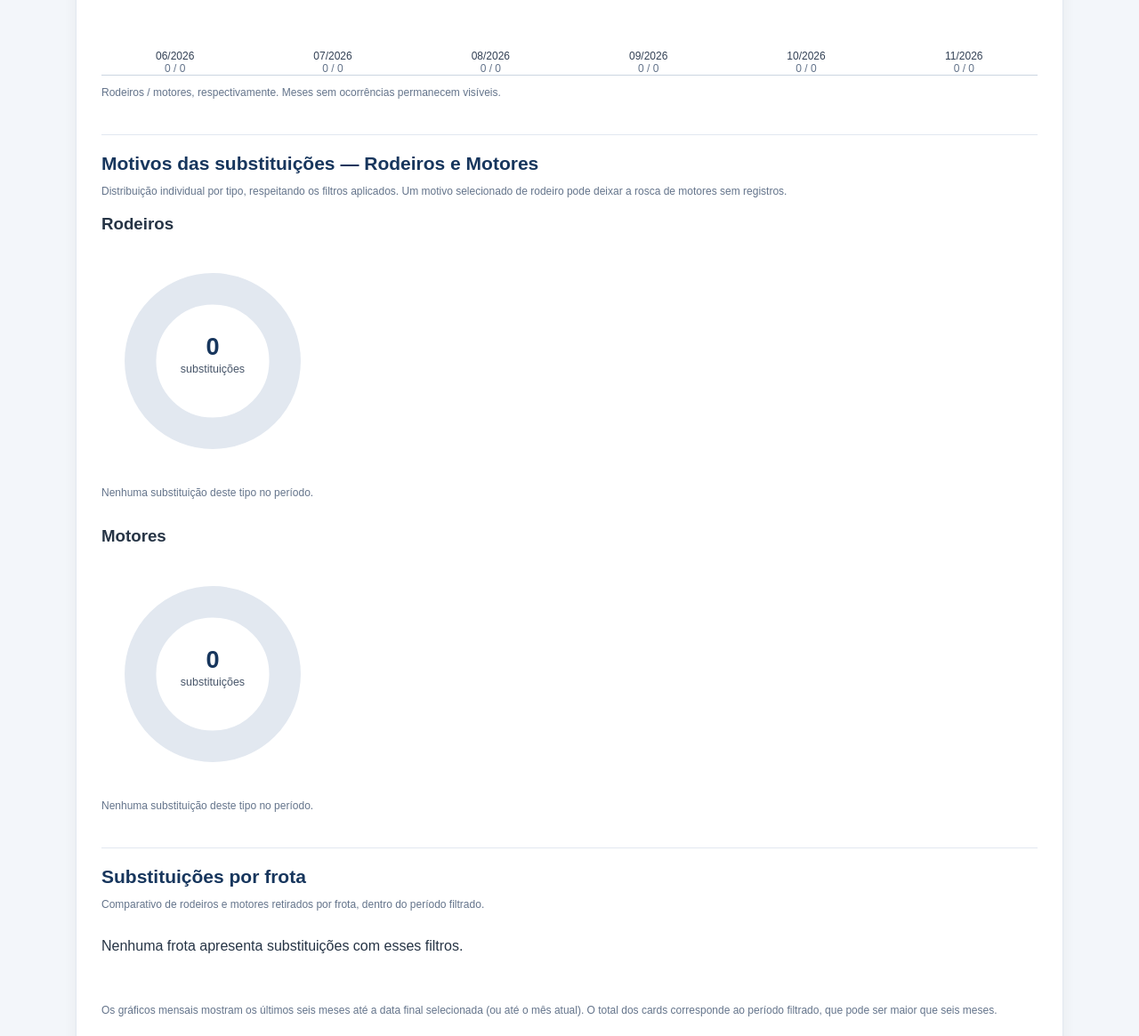
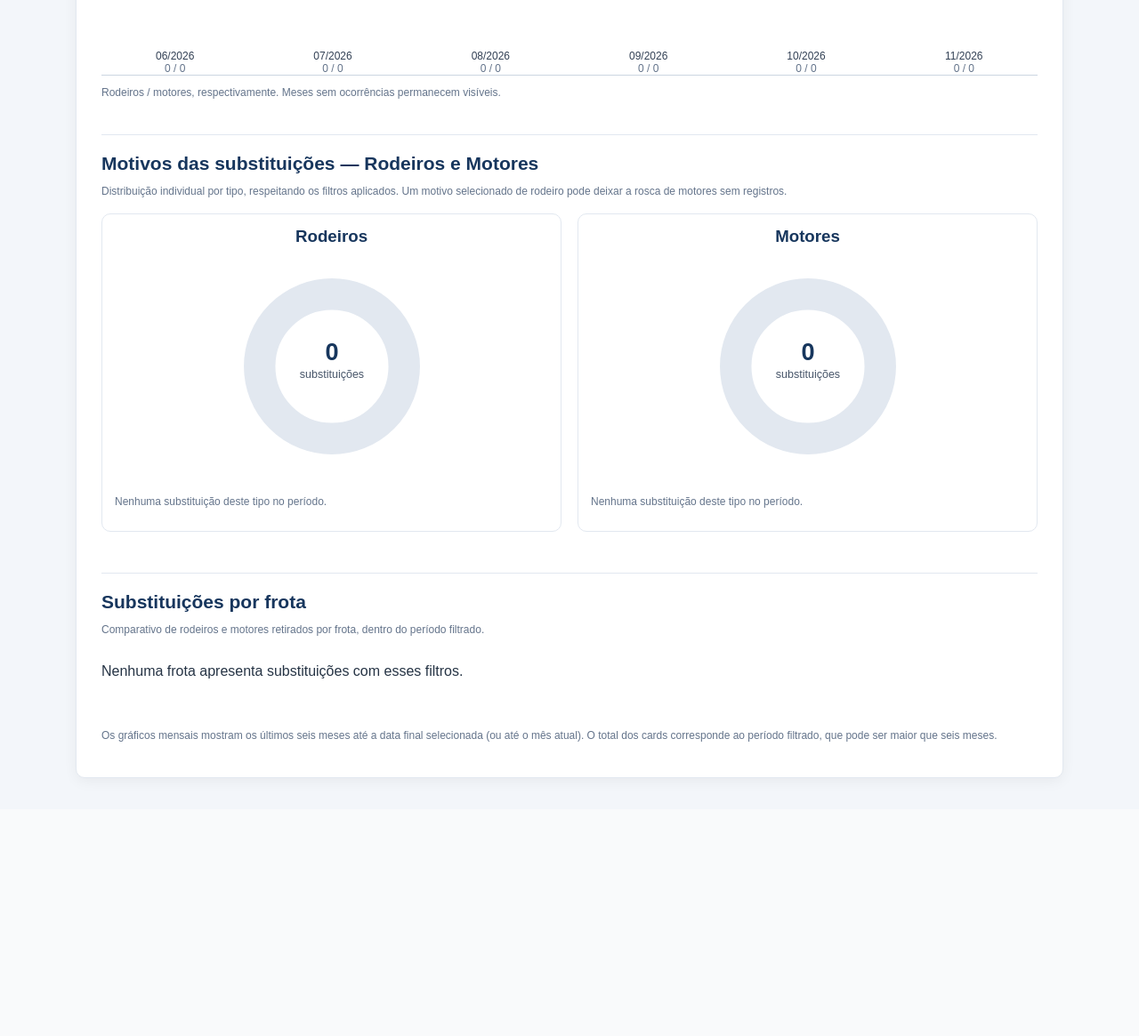
Before and after one commit to DiegoArmelin/SGR-M, a Laravel app: page /indicadores/historico in a window 1280 px wide. Shown: the part 941-2106 px from the top of the page at 89% size. After the commit the page ends 1819 px from the top, so only its background shows below. Run offline with Laravel 12, Linux system fonts and the light colour scheme; a user stored in the database is signed in; data comes from the database, SQL or seed files in the repository; data that the repository does not hold is empty.

Commit message:
style: organiza roscas lado a lado em desktop e PDF

```diff
--- a/resources/views/dashboard-gerencial/partials/historico-estilos.blade.php
+++ b/resources/views/dashboard-gerencial/partials/historico-estilos.blade.php
@@ -11,7 +11,11 @@
 .hg-rod{background:#2563eb}
 .hg-mot{background:#ea580c}
 .hg-bar-label{font-size:12px;margin-top:8px;white-space:nowrap;color:#334155}
-.hg-donut-layout{display:grid;grid-template-columns:260px 1fr;gap:24px;align-items:center}
+.hg-donuts-two{display:grid;grid-template-columns:repeat(2,minmax(0,1fr));gap:18px;margin:18px 0}
+.hg-donut-card{border:1px solid #e2e8f0;border-radius:10px;padding:14px;min-width:0}
+.hg-donut-card h3{text-align:center;color:#17365d;margin:0 0 10px}
+.hg-donut-single{display:flex;align-items:center;flex-direction:column;gap:8px}
+.hg-donut-single .hg-motivos{width:100%}
 .hg-donut{width:250px;max-width:100%}
 .hg-motivos{display:grid;gap:6px}
 .hg-motivo-item{display:flex;align-items:baseline;gap:8px;font-size:12px;border-bottom:1px solid #e2e8f0;padding:6px 0}
@@ -24,6 +28,6 @@
 .hg-track-row small{color:#475569}
 .hg-track{height:15px;background:#f1f5f9;border-radius:4px;overflow:hidden}
 .hg-track div{height:100%;border-radius:4px}
-@media(max-width:750px){.hg-donut-layout{grid-template-columns:1fr}.hg-donut{margin:auto}.hg-track-row{grid-template-columns:90px 1fr}}
-@media print{.hg-section{break-inside:avoid;page-break-inside:avoid}.hg-bar,.hg-track div,.hg-dot,.hg-donut circle{print-color-adjust:exact;-webkit-print-color-adjust:exact}}
+@media(max-width:750px){.hg-donuts-two{grid-template-columns:1fr}.hg-donut{margin:auto}.hg-track-row{grid-template-columns:90px 1fr}}
+@media print{.hg-donuts-two{grid-template-columns:repeat(2,minmax(0,1fr))}.hg-donut-card{break-inside:avoid}.hg-section{break-inside:avoid;page-break-inside:avoid}.hg-bar,.hg-track div,.hg-dot,.hg-donut circle{print-color-adjust:exact;-webkit-print-color-adjust:exact}}
 </style>
```
